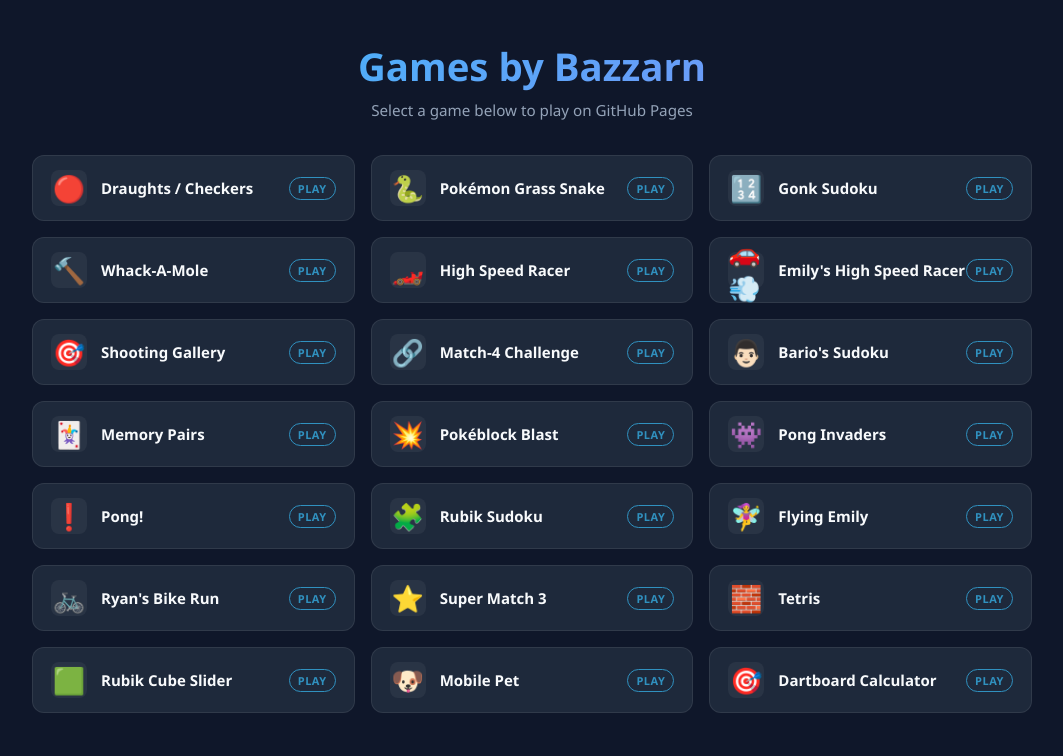
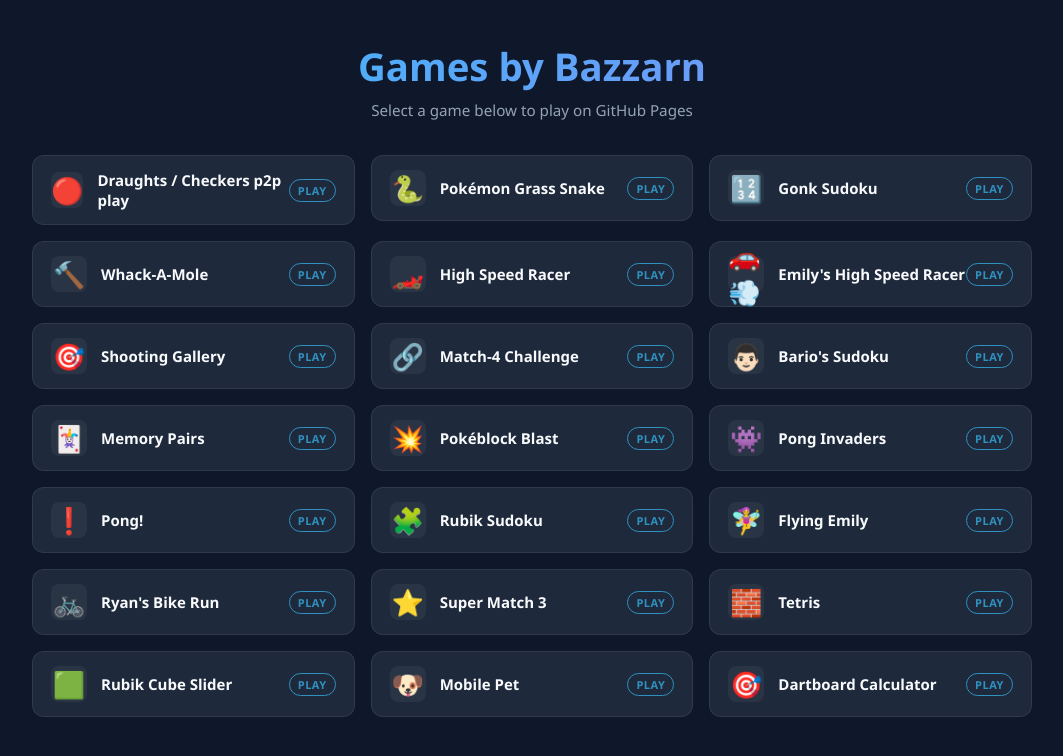
Before and after one commit to bazzarn123-coder/GAME-LIST-by-Bazzarn, a plain HTML site: page index.html in a window 1280 px wide. Shown: the whole page, without its empty margins (108-1171 px from the left). Drawn offline with Linux system fonts and the light colour scheme.

Commit message:
Update index.html

```diff
--- a/index.html
+++ b/index.html
@@ -121,7 +121,7 @@
         </header>
 
         <ul class="game-grid">
-            <li class="game-card"><a href="https://bazzarn123-coder.github.io/Draughts-Checkers/" target="_blank"><span class="icon">🔴</span><span class="game-title">Draughts / Checkers</span><span class="badge">Play</span></a></li>
+            <li class="game-card"><a href="https://bazzarn123-coder.github.io/Draughts-Checkers/" target="_blank"><span class="icon">🔴</span><span class="game-title">Draughts / Checkers p2p play</span><span class="badge">Play</span></a></li>
             <li class="game-card"><a href="https://bazzarn123-coder.github.io/Pokmon-Snake/" target="_blank"><span class="icon">🐍</span><span class="game-title">Pokémon Grass Snake</span><span class="badge">Play</span></a></li>
             <li class="game-card"><a href="https://bazzarn123-coder.github.io/Gonk-Sudoku/" target="_blank"><span class="icon">🔢</span><span class="game-title">Gonk Sudoku</span><span class="badge">Play</span></a></li>
             <li class="game-card"><a href="https://bazzarn123-coder.github.io/Wack-a-mole/" target="_blank"><span class="icon">🔨</span><span class="game-title">Whack-A-Mole</span><span class="badge">Play</span></a></li>
```
